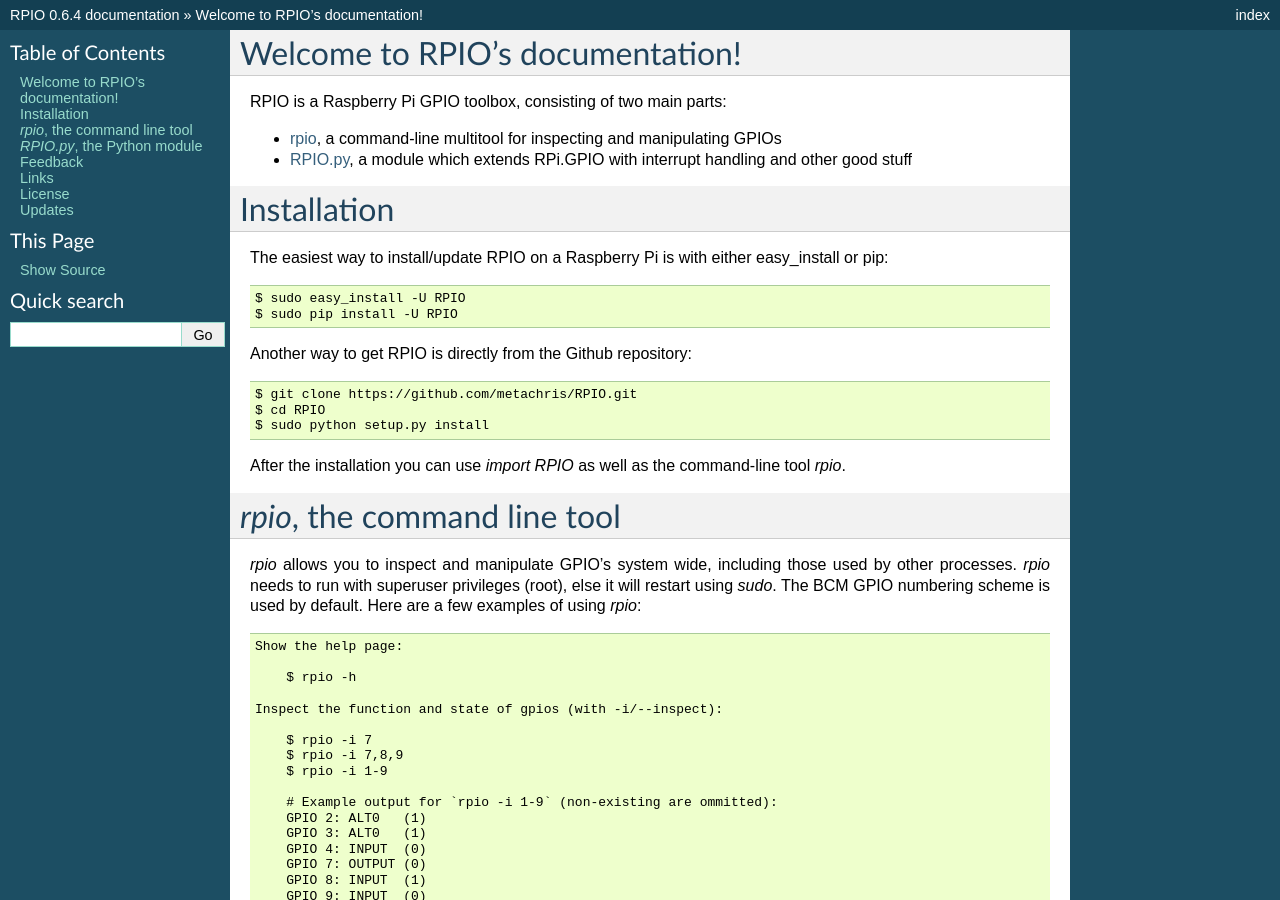
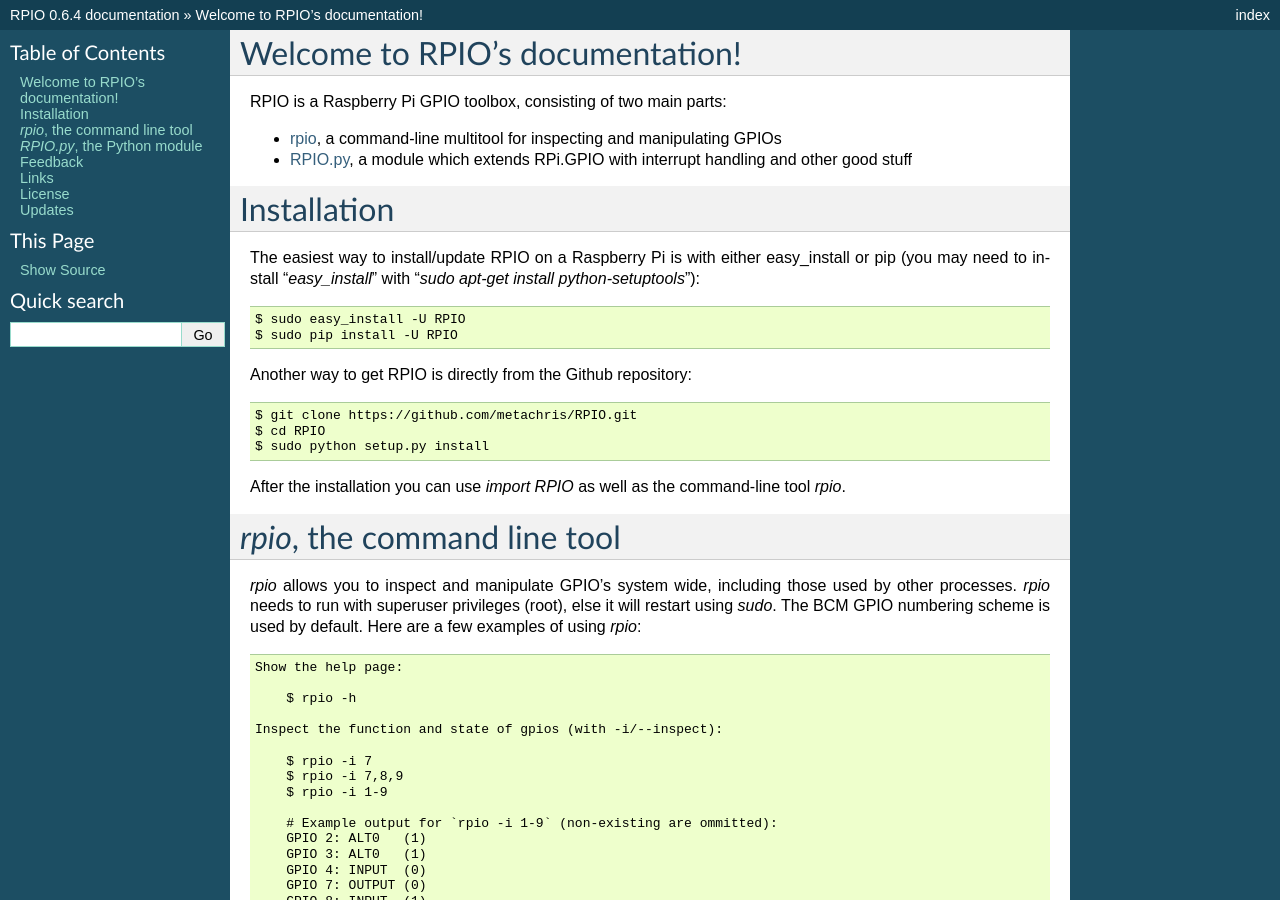
Before and after one commit to metachris/RPIO, a Sphinx documentation site: the page built from documentation/source/index.rst, in a window 1280 px wide and 900 px high. Built offline with Sphinx 7.4.7, drawn with Linux system fonts in a browser that asks for light colours.

Commit message:
minor readme update

```diff
--- a/README.txt
+++ b/README.txt
@@ -7,7 +7,8 @@
 Installation
 ============
 
-The easiest way to install/update RPIO on a Raspberry Pi is with either easy_install or pip::
+The easiest way to install/update RPIO on a Raspberry Pi is with either easy_install or pip (you may need
+to install "`easy_install`" with "`sudo apt-get install python-setuptools`")::
 
     $ sudo easy_install -U RPIO
     $ sudo pip install -U RPIO
--- a/documentation/source/index.rst
+++ b/documentation/source/index.rst
@@ -15,7 +15,8 @@
 Installation
 ============
 
-The easiest way to install/update RPIO on a Raspberry Pi is with either easy_install or pip::
+The easiest way to install/update RPIO on a Raspberry Pi is with either easy_install or pip (you may need
+to install "`easy_install`" with "`sudo apt-get install python-setuptools`")::
 
     $ sudo easy_install -U RPIO
     $ sudo pip install -U RPIO
```
Also changed, not shown: README.md (+2 -1 lines), 1 other file.
